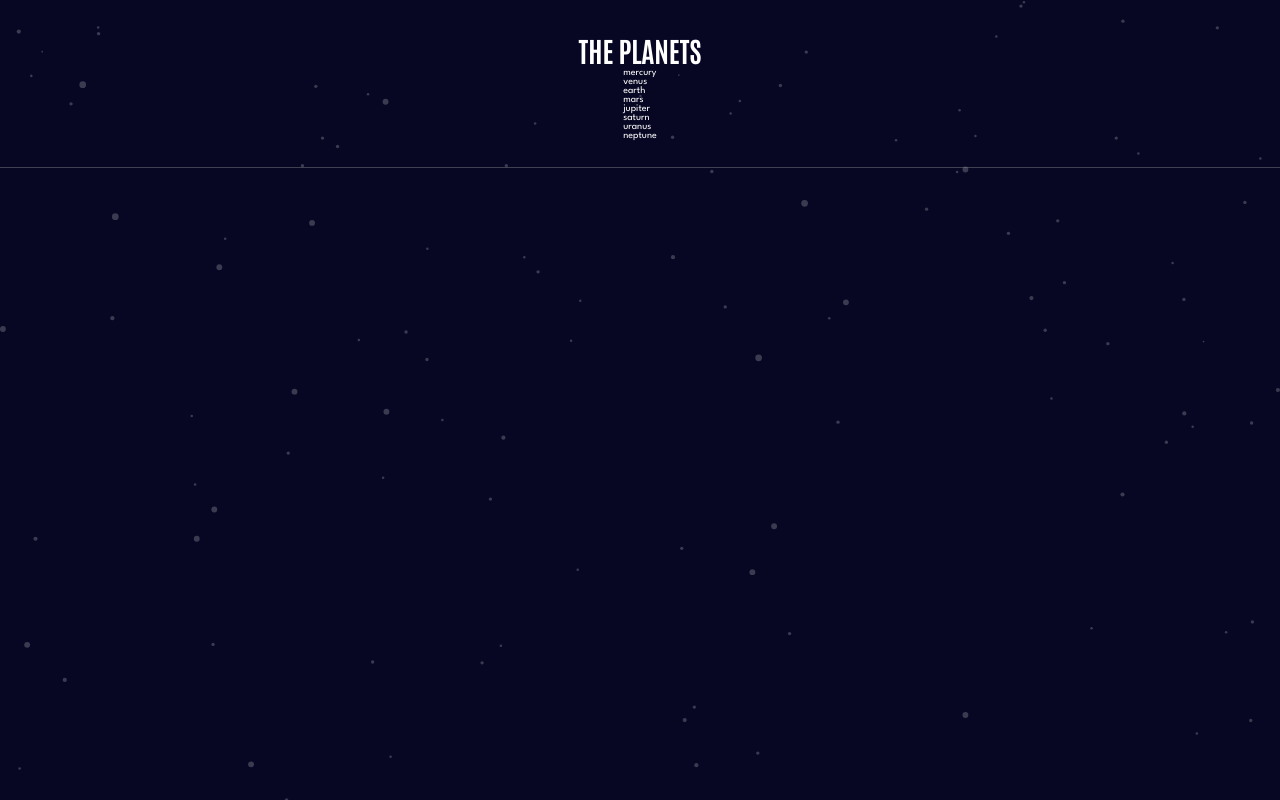
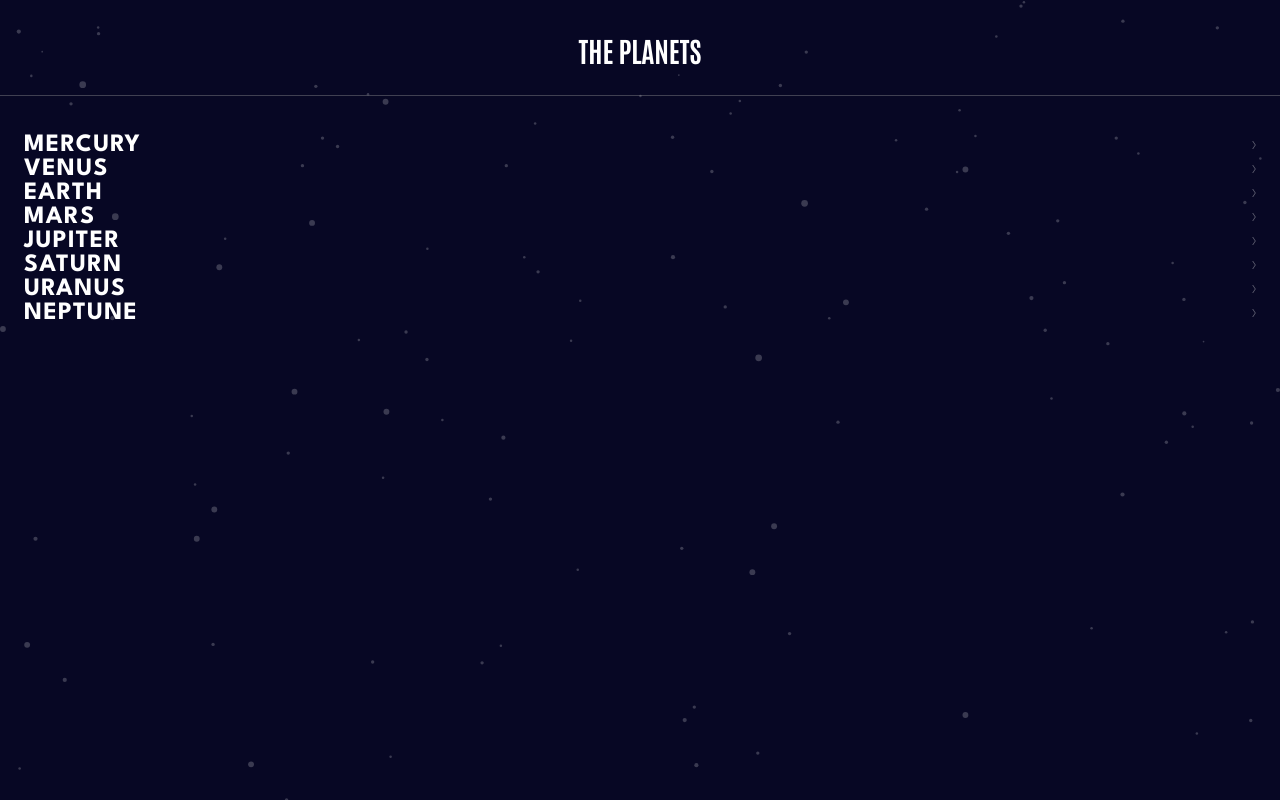
Before and after one commit to EdwardShanahan09/planets-fact-life, a React (Vite) app: page / in a window 1280 px wide. Built offline with nearby package versions, Linux system fonts and the light colour scheme.

Commit message:
Style Navbar Link

```diff
--- a/src/components/Navbar/Navbar.scss
+++ b/src/components/Navbar/Navbar.scss
@@ -28,6 +28,10 @@
 
   &__list {
     list-style: none;
+    position: absolute;
+    top: 13.3rem;
+    right: 2.4rem;
+    left: 2.4rem;
   }
 
   &__menu {
--- a/src/components/NavbarItem/NavbarItem.jsx
+++ b/src/components/NavbarItem/NavbarItem.jsx
@@ -1,7 +1,18 @@
 import "./NavbarItem.scss";
+import IconChevron from "../../assets/icons/icon-chevron.svg";
 
 const NavbarItem = ({ planet }) => {
-  return <li className="Navbar__item">{planet.name}</li>;
+  return (
+    <li className="Navbar__item">
+      <span>
+        <span className="Navbar__planet"></span>{" "}
+        <a className="Navbar__link" href="#">
+          {planet.name}
+        </a>{" "}
+      </span>
+      <img src={IconChevron} alt="Chevron Icon" />
+    </li>
+  );
 };
 
 export default NavbarItem;
--- a/src/components/NavbarItem/NavbarItem.scss
+++ b/src/components/NavbarItem/NavbarItem.scss
@@ -1,4 +1,23 @@
-.Navbar__item {
-  color: #fff;
-  text-decoration: none;
+.Navbar {
+  &__item {
+    color: #fff;
+    text-decoration: none;
+    display: flex;
+    align-items: center;
+    justify-content: space-between;
+
+    & img {
+      width: 0.4rem;
+      height: 0.8rem;
+    }
+  }
+
+  &__link {
+    color: #fff;
+    font-size: 2.5rem;
+    font-weight: bold;
+    text-transform: uppercase;
+    text-decoration: none;
+    letter-spacing: 1.3px;
+  }
 }
```
Also changed, not shown: src/assets/icons/icon-chevron.svg (added).
